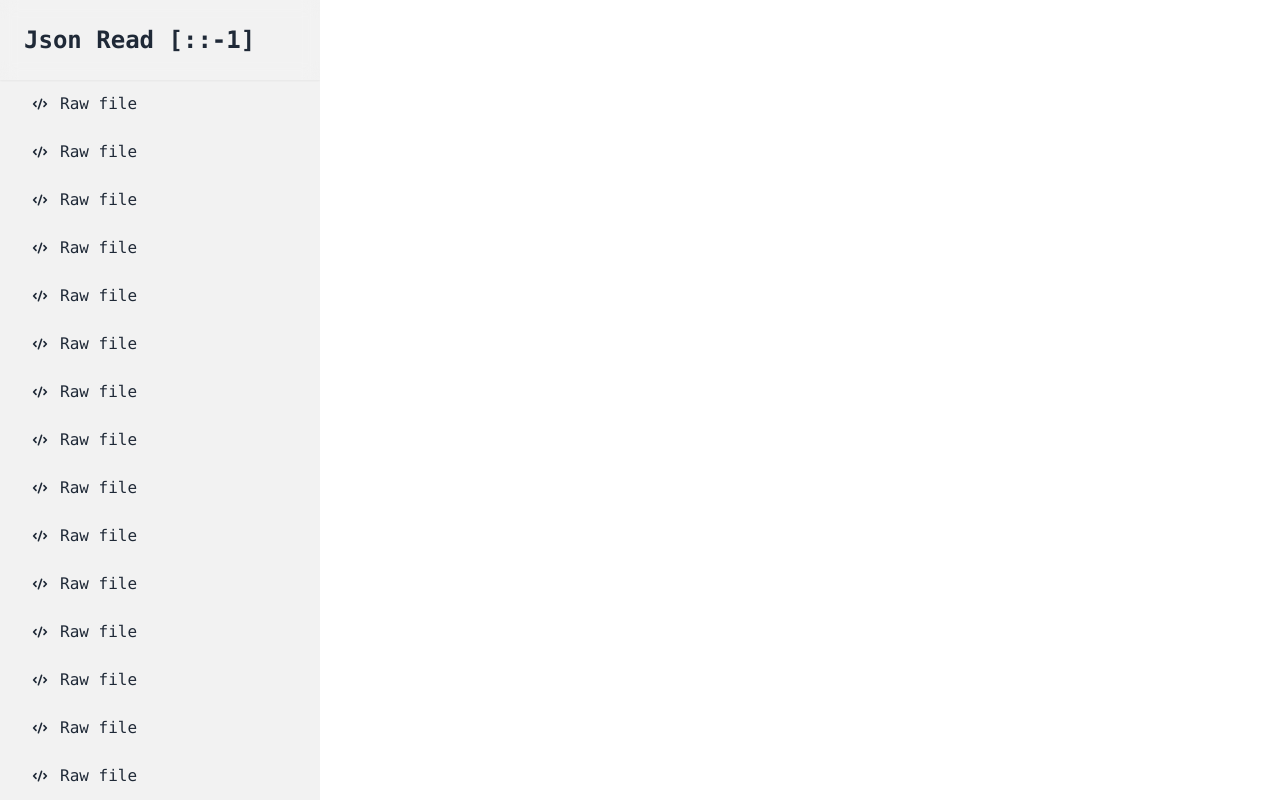
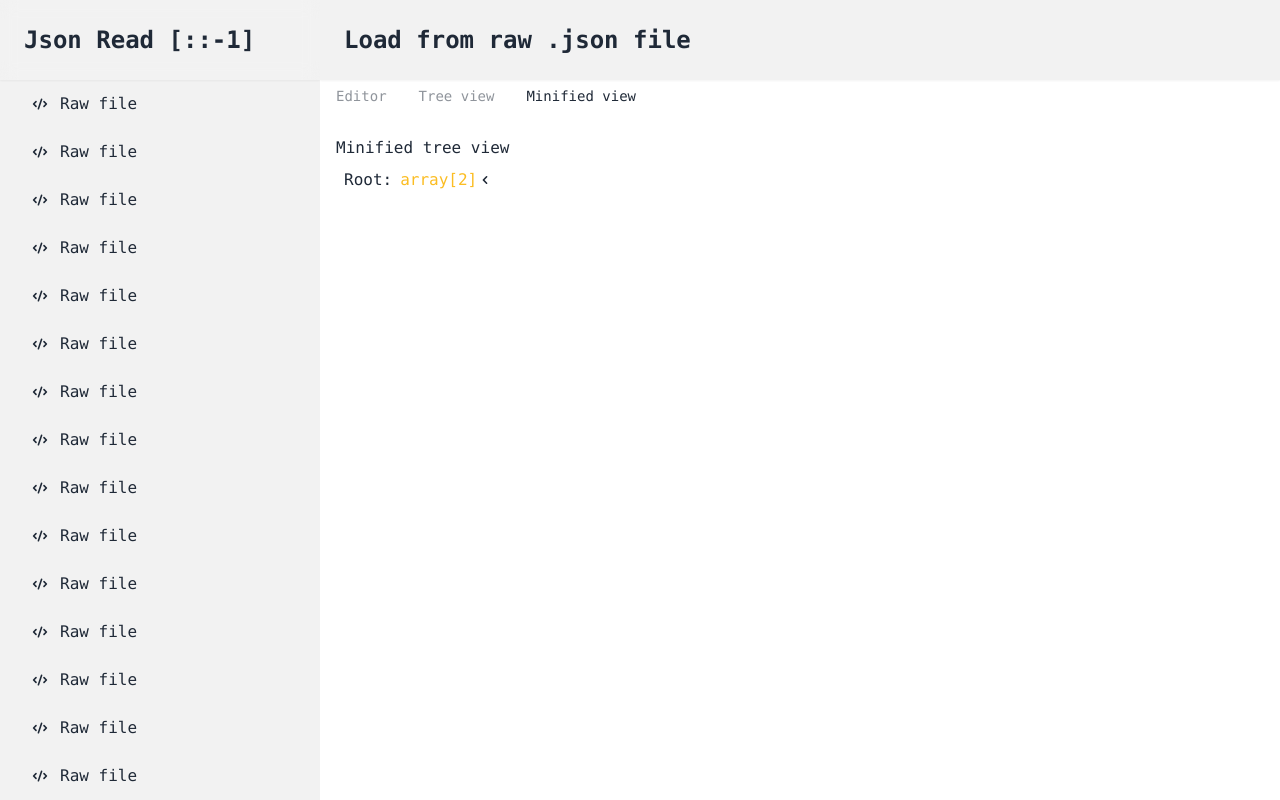
Before and after one commit to PlayerNguyen/json-dear, a React (Vite) app: page /minified-view in a window 1280 px wide. Built offline with nearby package versions, Linux system fonts and the light colour scheme.

Commit message:
add: home minified view

```diff
--- a/src/components/Home/Home.jsx
+++ b/src/components/Home/Home.jsx
@@ -11,6 +11,10 @@ function Home() {
     {
       value: "Tree view",
       url: "/tree-view",
+    },
+    {
+      value: "Minified view",
+      url: "/minified-view",
     },
   ]);
 
--- /dev/null
+++ b/src/components/Home/HomeMinifiedView.jsx
@@ -0,0 +1,172 @@
+import React, { useState } from "react";
+import { HiArrowRight, HiChevronDown, HiChevronLeft } from "react-icons/hi";
+import { useSelector } from "react-redux";
+
+function TokenUnit({ data }) {
+  // console.log(data);
+  return (
+    <div>
+      {String(data)} <span className="text-gray-600">({typeof data})</span>
+    </div>
+  );
+}
+
+function TokenObjectPair({ keyName, value }) {
+  return typeof value === "object" ? (
+    <div className="">
+      <span className="text-info">{keyName}: </span>
+      <div className="ml-4">
+        <MinifiedView data={value} />
+      </div>
+    </div>
+  ) : (
+    <div className="flex flex-row gap-2">
+      <span className="text-accent">{keyName}</span>
+      <span className="text-base-100"> {": "} </span>
+      <span className="">
+        <MinifiedView data={value} />
+      </span>
+    </div>
+  );
+}
+
+function TokenArrayItem({ idx, data }) {
+  return typeof data === "object" ? (
+    // Break-line, use for array or another object
+    <>
+      <div>{idx}:</div>
+      <div className="ml-2 pl-2 border-l border-gray-600">
+        <MinifiedView data={data} />
+      </div>
+    </>
+  ) : (
+    // Inline, use for non-object types
+    <div className="flex flex-row items-center gap-2">
+      <div className="text-base">{idx}</div>
+      <div>
+        <HiArrowRight />
+      </div>
+      <div>
+        <MinifiedView data={data} />
+      </div>
+    </div>
+  );
+}
+
+function TokenArray({ data }) {
+  const [expand, setExpand] = useState(false);
+
+  if (!data || !Array.isArray(data)) {
+    throw new Error("Unexpected data value");
+  }
+
+  const handleOnChange = (e) => {
+    setExpand(e.target.checked);
+  };
+
+  return (
+    <div className="token-array-wrapper">
+      <div className="flex flex-row items-center">
+        <span className="text-warning">array[{data.length}]</span>
+        <label className="swap swap-rotate">
+          <input type="checkbox" onChange={handleOnChange} />
+
+          <i className="swap-off">
+            <HiChevronLeft />
+          </i>
+
+          <i className="swap-on">
+            <HiChevronDown />
+          </i>
+        </label>
+      </div>
+      {expand && (
+        <div className="ml-4">
+          {data.map((datum, idx) => {
+            {
+              /* return <MinifiedView data={datum} key={idx} />; */
+            }
+            return <TokenArrayItem data={datum} key={idx} idx={idx} />;
+          })}
+        </div>
+      )}
+    </div>
+  );
+}
+
+function TokenObject({ data }) {
+  return (
+    <div>
+      {Object.keys(data).map((keyItem, idx) => {
+        return (
+          <>
+            <TokenObjectPair
+              keyName={keyItem}
+              value={data[keyItem]}
+              key={idx}
+            />
+          </>
+        );
+      })}
+    </div>
+  );
+}
+
+function MinifiedView({ data }) {
+  // If data is an array
+  if (Array.isArray(data)) {
+    return (
+      <>
+        <TokenArray data={data} />
+      </>
+    );
+  }
+
+  // if data is an object
+  if (typeof data === "object") {
+    return (
+      <>
+        <TokenObject data={data} />
+      </>
+    );
+  }
+
+  return <TokenUnit data={data} />;
+  // return (
+  //   <div className="">
+  //     <div>Hi = world</div>
+  //     <div>
+  //       <span>array[9]</span>
+  //       <div className="ml-4 border-l-2">
+  //         <div>[0] = a</div>
+  //         <div>[1] = b</div>
+
+  //         <div className="ml-4 border-l-2">
+  //           <div>array[0] = a</div>
+  //           <div>array[1] = b</div>
+  //           <div className="ml-4 border-l-2">
+  //             <div>array[0] = a</div>
+  //             <div>array[1] = b</div>
+  //           </div>
+  //         </div>
+  //       </div>
+  //     </div>
+  //   </div>
+  // );
+}
+
+function HomeMinifiedView() {
+  const { tree, rawTree } = useSelector((state) => state.home);
+  return (
+    <div className="flex flex-col">
+      {/* Title */}
+      <div>Minified tree view</div>
+      <div className="px-2 py-2 rounded-xl flex flex-row gap-2">
+        <span>Root: </span>
+        {tree !== undefined && <MinifiedView data={tree} />}
+      </div>
+    </div>
+  );
+}
+
+export default HomeMinifiedView;
--- a/src/scripts/App.js
+++ b/src/scripts/App.js
@@ -5,6 +5,7 @@ import { Link, Route, Routes } from "react-router-dom";
 import Home from "../components/Home/Home";
 import HomeEditor from "../components/Home/HomeEditor";
 import HomeTreeView from "../components/Home/HomeTreeView";
+import HomeMinifiedView from "../components/Home/HomeMinifiedView";
 
 function App() {
   const [sideBarItems] = useState(
@@ -23,6 +24,7 @@ function App() {
           <Route path={"/"} element={<Home />}>
             <Route path="" index element={<HomeEditor />}></Route>
             <Route path="/tree-view" element={<HomeTreeView />}></Route>
+            <Route path="/minified-view" element={<HomeMinifiedView />} />
           </Route>
         </Routes>
         {/* <label
```
